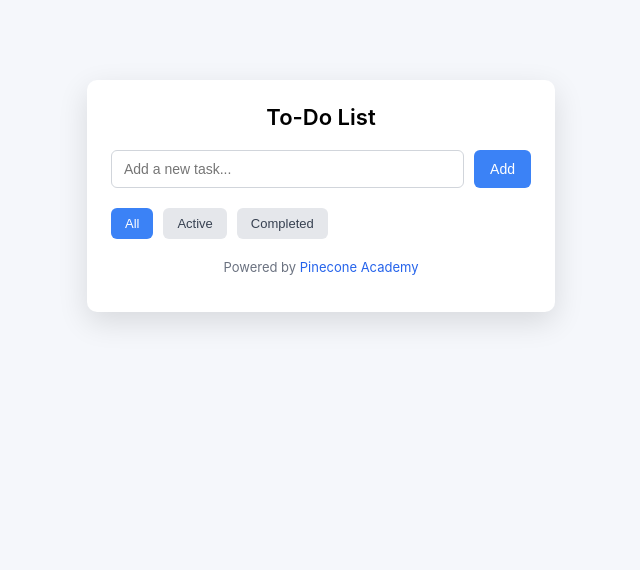
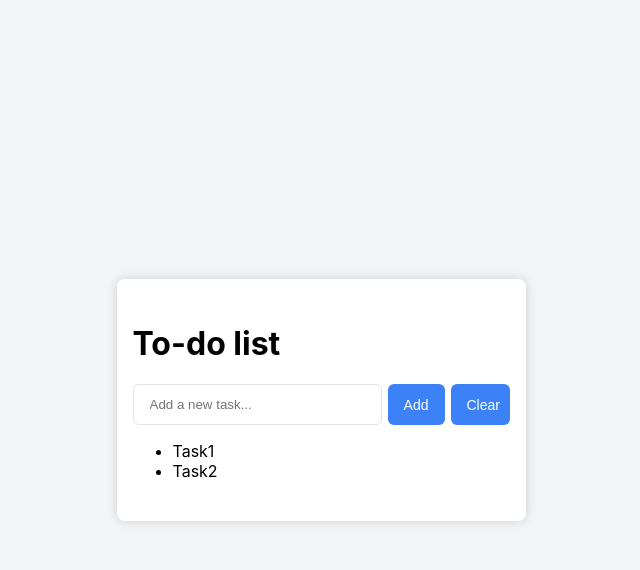
Before and after one commit to HS0-code/to-do-app, a React (Create React App) app: page / in a window 1280 px wide. Shown: the top 570 px of the page, without its empty margins (319-959 px from the left). Built offline with nearby package versions, Linux system fonts and the light colour scheme.

Commit message:
Updated version

```diff
--- a/src/App.css
+++ b/src/App.css
@@ -1,163 +1,38 @@
-.App {
-  min-height: 100vh;
-  background: #f5f7fb;
+#app-container {
   display: flex;
   justify-content: center;
-  align-items: flex-start;
-  padding-top: 80px;
+  align-items: center;
+  height: 100vh;
+  background-color: #f3f5f7;
 }
 
-/* Main card */
-.todo-box {
-  width: 420px;
-  background: #ffffff;
-  border-radius: 10px;
-  padding: 24px;
-  box-shadow: 0 10px 30px rgba(0, 0, 0, 0.12);
+#card {
+  border-radius: 8px;
+  padding: 24px 16px;
+  box-shadow: 0 0 12px rgba(0, 0, 0, 0.16);
+  background-color: white;
+  width: 377px;
 }
 
-/* Title */
-.todo-title {
-  margin: 0;
-  text-align: center;
-  font-size: 22px;
-  font-weight: 600;
+#task-manager {
+  display: flex;
+  gap: 6px;
 }
 
-/* Input + button row */
-.todo-input-row {
-  display: flex;
-  gap: 10px;
-  margin-top: 20px;
+#task-manager input {
+  border-radius: 6px;
+  border: 1px solid #e4e4e7;
+  padding: 12px 16px;
+  width: 100%;
 }
 
-.todo-input {
-  flex: 1;
-  padding: 10px 12px;
-  font-size: 14px;
-  border: 1px solid #d1d5db;
-  border-radius: 6px;
-  outline: none;
-}
-
-.todo-input:focus {
-  border-color: #3b82f6;
-}
-
-/* Add button */
-.todo-button {
-  padding: 10px 16px;
-  font-size: 14px;
-  font-weight: 500;
+#task-manager button {
+  background-color: #3c82f6;
+  padding: 12px 16px;
   color: white;
-  background-color: #3b82f6;
   border: none;
   border-radius: 6px;
   cursor: pointer;
+  font-size: 14px;
+  width: 59px;
 }
-
-.todo-button:hover {
-  background-color: #2563eb;
-}
-
-/* Filter buttons */
-.todo-filters {
-  display: flex;
-  gap: 10px;
-  margin-top: 20px;
-}
-
-.filter-btn {
-  padding: 8px 14px;
-  font-size: 13px;
-  border-radius: 6px;
-  border: none;
-  cursor: pointer;
-  background-color: #e5e7eb;
-  color: #374151;
-}
-
-.filter-active {
-  background-color: #3b82f6;
-  color: white;
-}
-
-/* Empty state text */
-.todo-empty {
-  margin-top: 30px;
-  text-align: center;
-  font-size: 14px;
-  color: #6b7280;
-}
-
-.filter-btn {
-  background: #e5e7eb;
-  border: none;
-  padding: 8px 14px;
-  border-radius: 6px;
-  cursor: pointer;
-}
-
-.filter-btn.active {
-  background: #3b82f6;
-  color: white;
-}
-
-.todo-footer {
-  text-align: center;
-  margin-top: 20px;
-  font-size: 13px;
-  color: #6b7280;
-}
-
-.todo-footer span {
-  color: #2563eb;
-}
-
-.todo-item {
-  display: flex;
-  align-items: center;
-  gap: 12px;
-  padding: 14px;
-  background: #f9fafb;
-  border-radius: 8px;
-  margin-top: 20px;
-}
-
-.todo-item span {
-  flex: 1;
-  font-size: 15px;
-}
-
-.todo-item .done {
-  text-decoration: line-through;
-  color: #9ca3af;
-}
-
-.delete-btn {
-  background: #fee2e2;
-  color: #ef4444;
-  border: none;
-  padding: 6px 10px;
-  border-radius: 6px;
-  cursor: pointer;
-}
-
-.todo-footer-row {
-  display: flex;
-  justify-content: space-between;
-  align-items: center;
-  margin-top: 20px;
-  padding-top: 14px;
-  border-top: 1px solid #e5e7eb;
-  font-size: 14px;
-  color: #6b7280;
-}
-
-.clear-btn {
-  background: none;
-  border: none;
-  color: #ef4444;
-  cursor: pointer;
-  font-size: 14px;
-}
--- a/src/App.js
+++ b/src/App.js
@@ -1,106 +1,50 @@
 import { useState } from "react";
 import "./App.css";
 
+// React Components --> Functional Component vs Class Component
+// Hook --> helps the functional component behave same as class component
+// UseState hook --> Allow us to store data within functional component
+
 const App = () => {
-  const [tasks, setTasks] = useState([]);
-  const [input, setInput] = useState("");
-  const [filter, setFilter] = useState("All");
+  const [tasks, setTasks] = useState(["Task1", "Task2"]);
+  const [taskValue, setTaskValue] = useState("");
+
+  const clearTasks = () => setTasks([]);
 
   const addTask = () => {
-    if (input === "") {
+    if (taskValue === "") {
       alert("Please enter a task!");
-      return;
     }
 
-    setTasks([...tasks, { text: input, completed: false }]);
-    setInput("");
+    setTasks((prev) => [...prev, taskValue]);
+    setTaskValue("");
   };
 
-  const toggleTask = (index) => {
-    const newTasks = [...tasks];
-    newTasks[index].completed = !newTasks[index].completed;
-    setTasks(newTasks);
-  };
-
-  const deleteTask = (index) => {
-    const confirmed = window.confirm(
-      "Are you sure you want to delete this task?"
-    );
-
-    if (confirmed) {
-      setTasks(tasks.filter((_, i) => i !== index));
-    }
-  };
-
-  const clearCompleted = () => {
-    setTasks(tasks.filter((task) => !task.completed));
-  };
-
-  const filteredTasks = tasks.filter((task) => {
-    if (filter === "Active") return !task.completed;
-    if (filter === "Completed") return task.completed;
-    return true;
-  });
-
-  const completedCount = tasks.filter((t) => t.completed).length;
+  console.log(tasks);
 
   return (
-    <div className="App">
-      <div className="todo-box">
-        <h1 className="todo-title">To-Do List</h1>
+    <div id="app-container">
+      <div id="card">
+        <h1>To-do list</h1>
 
-        <div className="todo-input-row">
+        <div id="task-manager">
           <input
-            className="todo-input"
+            type="text"
+            maxLength={100}
             placeholder="Add a new task..."
-            value={input}
-            onChange={(e) => setInput(e.target.value)}
+            value={taskValue}
+            onChange={(e) => setTaskValue(e.target.value)}
           />
-          <button className="todo-button" onClick={addTask}>
-            Add
-          </button>
+
+          <button onClick={addTask}>Add</button>
+          <button onClick={clearTasks}>Clear</button>
         </div>
 
-        <div className="todo-filters">
-          {["All", "Active", "Completed"].map((f) => (
-            <button
-              key={f}
-              className={filter === f ? "filter-btn active" : "filter-btn"}
-              onClick={() => setFilter(f)}
-            >
-              {f}
-            </button>
-          ))}
-        </div>
-
-        {filteredTasks.map((task, index) => (
-          <div className="todo-item" key={index}>
-            <input
-              type="checkbox"
-              checked={task.completed}
-              onChange={() => toggleTask(index)}
-            />
-            <span className={task.completed ? "done" : ""}>{task.text}</span>
-            <button className="delete-btn" onClick={() => deleteTask(index)}>
-              Delete
-            </button>
-          </div>
-        ))}
-
-        {tasks.length > 0 && (
-          <div className="todo-footer-row">
-            <span>
-              {completedCount} of {tasks.length} tasks completed
-            </span>
-            <button className="clear-btn" onClick={clearCompleted}>
-              Clear Completed
-            </button>
-          </div>
-        )}
-
-        <p className="todo-footer">
-          Powered by <span>Pinecone Academy</span>
-        </p>
+        <ul id="tasks">
+          {tasks.map((task) => {
+            return <li>{task}</li>;
+          })}
+        </ul>
       </div>
     </div>
   );
```
